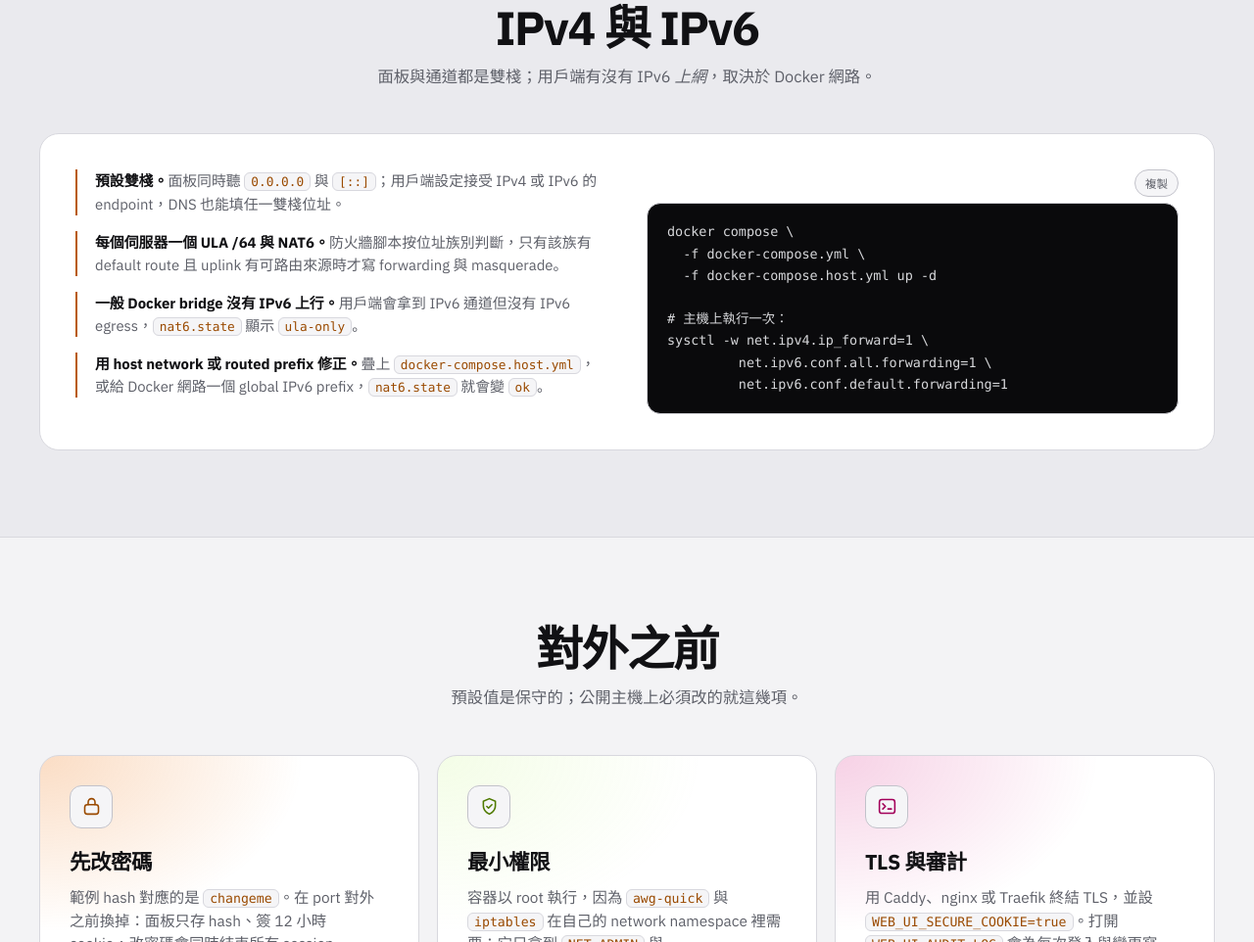
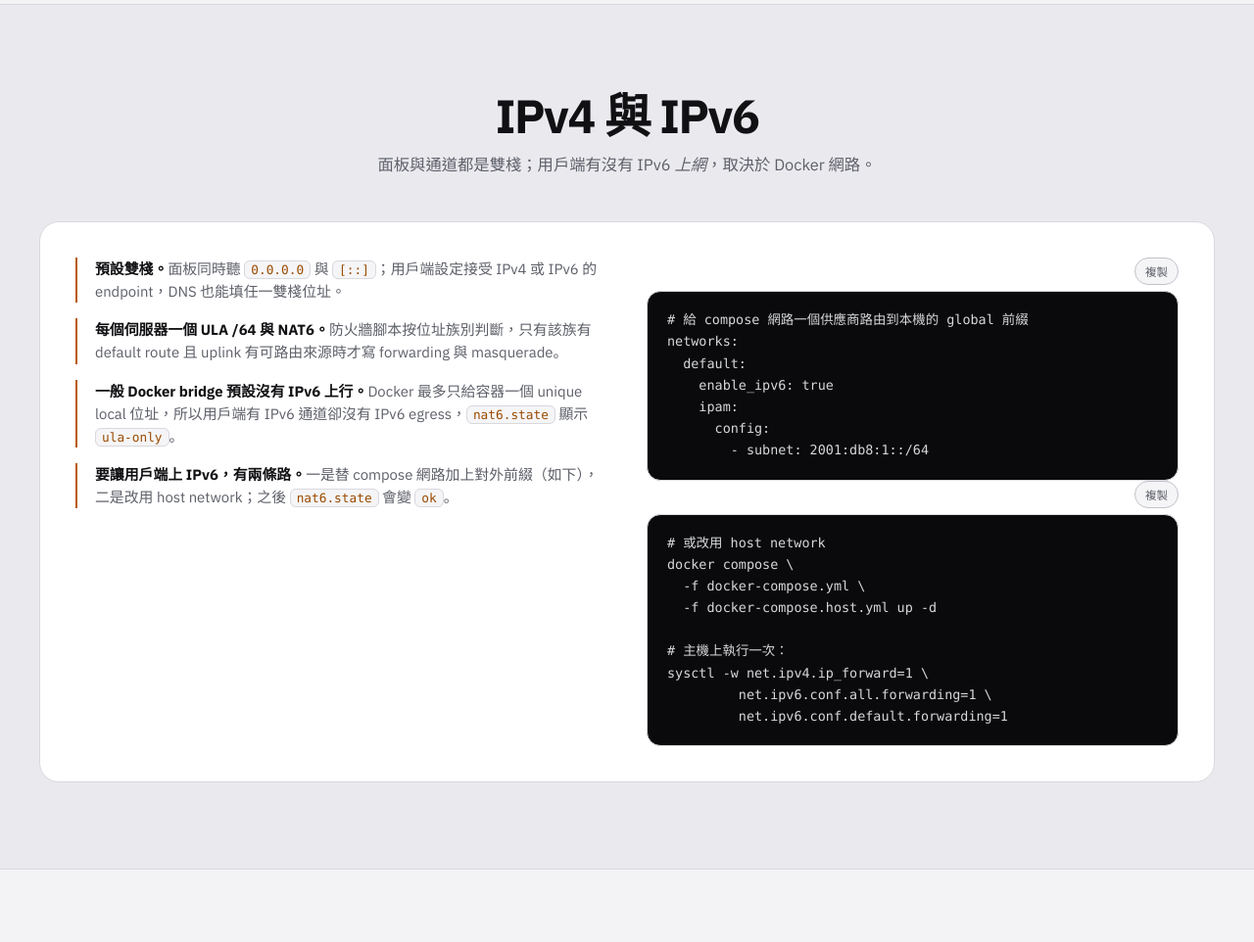
Before and after one commit to noelbennettz/amneziawg-ui, a plain HTML site: page docs/zh.html in a window 1280 px wide. Shown: the part 5017-5979 px from the top of the page at 98% size. Drawn offline with Linux system fonts and the light colour scheme.

Commit message:
Ship a commented compose example and correct the IPv6 and port-binding guidance
docker-compose.example.yml lists every key and variable. The site shows how to bind the panel to 127.0.0.1 and points at the parameter documentation before the compose block; the IPv6 text now offers the routed-prefix bridge setup as well as host networking.

```diff
--- a/docs/zh.html
+++ b/docs/zh.html
@@ -221,7 +221,7 @@ ls -l /dev/net/tun</code></pre>
       </div>
       <div class="step">
         <h3>存成 compose.yaml</h3>
-        <p>把上一步的結果填進 <code>WEB_UI_PASSWORD</code>，使用者名稱也順便改掉。改成 clone 這個 repo 並把 <code>.env.example</code> 複製成 <code>.env</code>，是同一個服務，只是 hash 填在 <code>.env</code> 裡。</p>
+        <p>把上一步的結果填進 <code>WEB_UI_PASSWORD</code>。最常要改的是位址、port 與 volume：把面板綁在 <code>127.0.0.1</code>，就只有本機的 TLS 代理連得到，其他介面一律關著。每個 key 的意義寫在 DOCS.md，repo 裡另有一份逐行註解的 <code>docker-compose.example.yml</code>。</p>
         <div class="copy-wrap">
           <button class="copy" type="button" data-copy>複製</button>
           <pre><code>services:
@@ -229,6 +229,9 @@ ls -l /dev/net/tun</code></pre>
     image: ghcr.io/noelbennettz/amneziawg-ui:latest
     restart: unless-stopped
     ports:
+      # 把面板綁在單一位址。建議這樣做：本機的 TLS 代理連得到 127.0.0.1，
+      # 其他介面則完全連不到這個 port。
+      # - "127.0.0.1:54845:54845/tcp"
       - "54845:54845/tcp"   # 面板
       - "54844:54844/udp"   # 第一個 VPN 伺服器
     environment:
@@ -279,14 +282,25 @@ volumes:
         <ul class="checks">
           <li><strong>預設雙棧。</strong>面板同時聽 <code>0.0.0.0</code> 與 <code>[::]</code>；用戶端設定接受 IPv4 或 IPv6 的 endpoint，DNS 也能填任一雙棧位址。</li>
           <li><strong>每個伺服器一個 ULA /64 與 NAT6。</strong>防火牆腳本按位址族別判斷，只有該族有 default route 且 uplink 有可路由來源時才寫 forwarding 與 masquerade。</li>
-          <li><strong>一般 Docker bridge 沒有 IPv6 上行。</strong>用戶端會拿到 IPv6 通道但沒有 IPv6 egress，<code>nat6.state</code> 顯示 <code>ula-only</code>。</li>
-          <li><strong>用 host network 或 routed prefix 修正。</strong>疊上 <code>docker-compose.host.yml</code>，或給 Docker 網路一個 global IPv6 prefix，<code>nat6.state</code> 就會變 <code>ok</code>。</li>
+          <li><strong>一般 Docker bridge 預設沒有 IPv6 上行。</strong>Docker 最多只給容器一個 unique local 位址，所以用戶端有 IPv6 通道卻沒有 IPv6 egress，<code>nat6.state</code> 顯示 <code>ula-only</code>。</li>
+          <li><strong>要讓用戶端上 IPv6，有兩條路。</strong>一是替 compose 網路加上對外前綴（如下），二是改用 host network；之後 <code>nat6.state</code> 會變 <code>ok</code>。</li>
         </ul>
       </div>
       <div>
         <div class="copy-wrap">
           <button class="copy" type="button" data-copy>複製</button>
-          <pre><code>docker compose \
+          <pre><code># 給 compose 網路一個供應商路由到本機的 global 前綴
+networks:
+  default:
+    enable_ipv6: true
+    ipam:
+      config:
+        - subnet: 2001:db8:1::/64</code></pre>
+        </div>
+        <div class="copy-wrap">
+          <button class="copy" type="button" data-copy>複製</button>
+          <pre><code># 或改用 host network
+docker compose \
   -f docker-compose.yml \
   -f docker-compose.host.yml up -d
 
@@ -375,7 +389,7 @@ sysctl -w net.ipv4.ip_forward=1 \
       </details>
       <details>
         <summary>為什麼用戶端有 IPv6 卻不能上 IPv6 網站？</summary>
-        <p>一般 Docker bridge 沒給容器可路由的 IPv6 上行，NAT6 只能轉到 ULA。用 <code>docker-compose.host.yml</code>（<code>network_mode: host</code>）或給 Docker 網路一個 routed global prefix；API 的 <code>nat6.state</code> 會告訴你是哪一種。</p>
+        <p>一般 Docker bridge 預設只給容器一個 unique local 位址，NAT6 只能轉到 ULA。兩條路：替 compose 網路加上對外前綴（<code>enable_ipv6: true</code> 加 <code>ipam</code> 子網，前綴要由供應商路由到本機，daemon 需開 <code>"ipv6": true</code> 與 <code>"ip6tables": true</code>），或改用 <code>docker-compose.host.yml</code>。API 的 <code>nat6.state</code> 會告訴你是哪一種。</p>
       </details>
       <details>
         <summary>怎麼更新或搬家？</summary>
```
Also changed, not shown: docs/index.html (+19 -5 lines), 3 other files.
